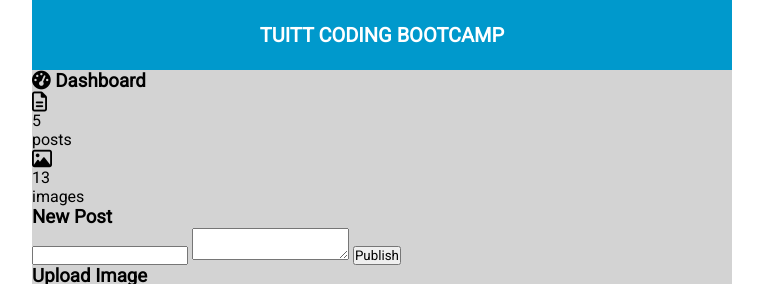
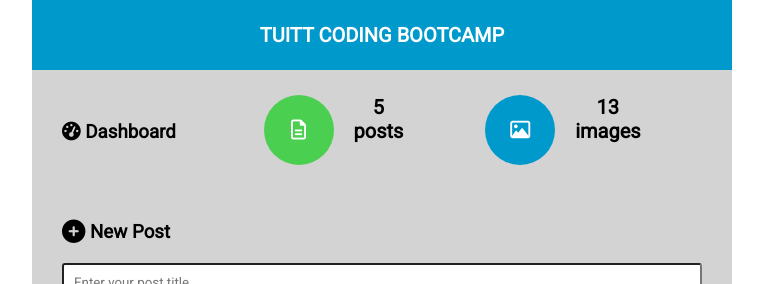
Before and after one commit to kristoffersobere/kristoffersobere.github.io, a PHP site: page / in a window 1280 px wide. Shown: the top 284 px of the page, without its empty margins (258-1021 px from the left). Run offline with PHP 8.4, Linux system fonts and the light colour scheme; some libraries are stand-ins or nearby versions.

Commit message:
updated mod02-05

```diff
--- a/mod02-05/css/style.css
+++ b/mod02-05/css/style.css
@@ -1,3 +1,7 @@
+/*
+*
+*
+*/
 /* css reset */
 * {
 	/*removes deafault paddings and margin*/
@@ -5,7 +9,9 @@
 	padding: 0;
 	box-sizing: border-box; /*to avoid overflow*/
 	font-family: 'Roboto', sans-serif;
+
 }
+
 
 .wrapper {
 	width: 700px;	/**/
@@ -30,3 +36,114 @@ footer{
 	text-align: center;
 	font-size: 13px;
 }
+
+form{
+	text-align: right;
+	padding: 10px 20px 20px; /* clockwise */
+}
+
+main {
+	padding: 25px 10px 10px;
+}
+
+h3 {
+	padding-top: 10px;
+	padding-bottom: 10px;
+	padding-left: 20px;
+}
+
+/*
+Dashboard
+*/
+
+#postCircle,
+#imageCircle{
+	height: 70px;
+	width: 70px;
+	background-color: red;
+	border-radius: 50%;
+	color: white;
+	text-align: center;
+	line-height: 70px;
+	float: left;
+}
+
+#postCircle{
+	background-color: #4acf50;
+}
+#imageCircle{
+	background-color: #09c;
+}
+
+.inline-blocked {
+    display: inline-block;
+    text-align: center;
+    margin-left: 20px;
+    font-size: 20px;
+    font-weight: bold;
+}
+
+.dashColumns {
+	width: 32%;
+	height: 100px;
+	display: inline-block;
+}
+
+
+/*
+buttons
+*/
+
+.btn {
+	border: none;
+	padding: 15px 30px; /* 15px = top, bottom, =left, right*/
+	font-size: 14px;
+	border-radius: 5px; /*removes edges*/
+	color: white;
+}
+
+.btn-blue {
+	background-color: #09c;
+
+}
+
+.btn-green {
+	background-color: #4caf50;
+
+}
+
+/*
+images
+*/
+.img-set-holder{
+	text-align: center;
+}
+
+.img-set {
+	height: 100px; /*define to maintain aspect ratio of images*/
+	/*width: 100px;*/
+	padding: 5px; /*targets all sides*/
+	background-color: #fff;
+	border-radius: 3px;
+	margin: 0 5px;
+}
+
+/*
+post
+*/
+#postTitle,
+#postContent {
+	border-radius: 3px;
+	width: 100%;
+	padding: 10px;
+}
+
+#postTitle {
+	margin-bottom: 20px;
+}
+
+#postContent {
+	height: 100px;
+	margin-bottom: 10px;
+
+}
--- a/mod02-05/index.html
+++ b/mod02-05/index.html
@@ -18,50 +18,59 @@
 
 		<main>
 			<!-- dashboard -->
-			<section>
-				<h3><i class="fa fa-tachometer "></i> Dashboard</h3>
+			<section id="mainDashboard">
+				<div class="dashColumns">
+					<h3><i class="fa fa-tachometer "></i> Dashboard</h3>
+				</div>
+
 
 				<!-- posts -->
-				<div>
-					<div class="fa fa-file-text-o fa-lg"><i></i></div>
-					<p>5</p>
-					<p>posts</p>
+				<div class="dashColumns">
+					<div id="postCircle"><i class="fa fa-file-text-o fa-lg "></i></div>
+					<div class="inline-blocked">
+						<p>5</p>
+						<p>posts</p>
+					</div>
 				</div>
 
 				<!-- images -->
-				<div>
-					<div><i class="fa fa-picture-o fa-lg"></i></div>
+				<div class="dashColumns">
+					<div id="imageCircle"><i class="fa fa-picture-o fa-lg"></i></div>
+
+					<div class="inline-blocked">
 					<p>13</p>
 					<p>images</p>
+					</div>
+
 				</div>
 			</section>
 
 			<!-- new post -->
 			<section>
-				<h3>New Post</h3>
+				<h3> <i class="fa fa-plus-circle fa-lg"></i> New Post</h3>
 
 				<form method="" action="">
-					<input type="" name="">
-					<textarea></textarea>
-					<input type="submit" name="" value="Publish">
+					<input id="postTitle" type="" name="" placeholder="Enter your post title">
+					<textarea id="postContent" placeholder="Enter your conent here"></textarea>
+					<input type="submit" name="btnPublish" id="btnPublish" class="btn btn-blue" value="Publish">
 				</form>
 			</section>
 
 			<!-- upload image -->
 			<section>
-				<h3>Upload Image</h3>
+				<h3><i class="fa fa-cloud-upload" ></i> Upload Image</h3>
 
-				<div>
-					<img src="http://lorempixel.com/200/200/">
-					<img src="http://lorempixel.com/200/200/">
-					<img src="http://lorempixel.com/200/200/">
-					<img src="http://lorempixel.com/200/200/">
-					<img src="http://lorempixel.com/200/200/">
+				<div class="img-set-holder">
+					<img class="img-set" src="http://lorempixel.com/200/200/" alt="">
+					<img class="img-set" src="http://lorempixel.com/200/200/" alt="">
+					<img class="img-set" src="http://lorempixel.com/200/200/" alt="">
+					<img class="img-set" src="http://lorempixel.com/200/200/" alt="">
+					<img class="img-set" src="http://lorempixel.com/200/200/" alt="">
 				</div>
 
 				<form method="" action="">
-					<button type="button">Upload</button>
-					<button type="button">Browse</button>
+					<button class="btn btn-green" type="button"><i class="fa fa-upload" ></i> Upload</button>
+					<button class="btn btn-blue" type="button"><i class="fa fa-file-image-o" ></i> Browse</button>
 				</form>
 			</section>
 		</main>
```
